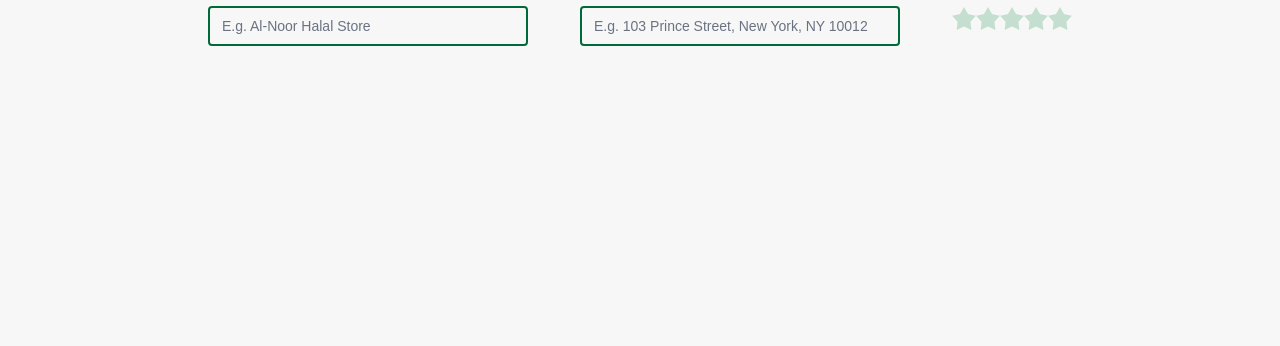
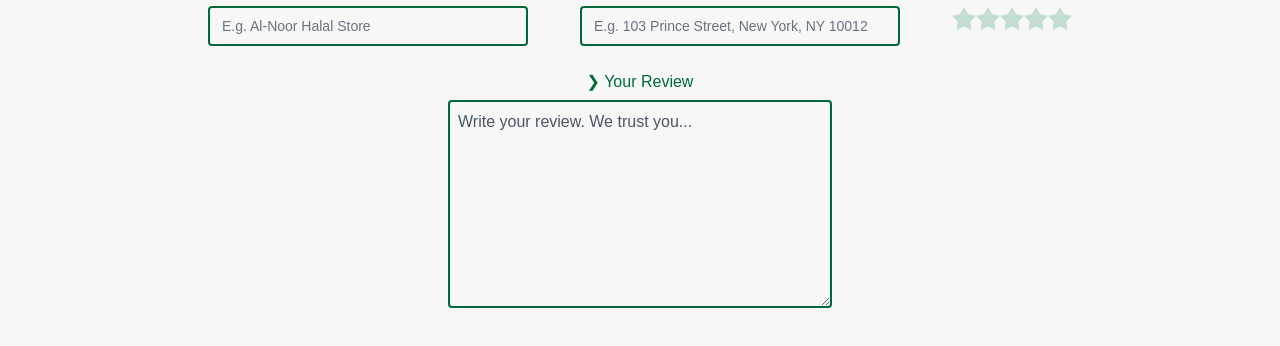
Before and after one commit to hsrokon/halal-rated, a React (Vite) app: page /addReviews in a window 1280 px wide. Shown: the part 308-654 px from the top of the page. Built offline with nearby package versions, Linux system fonts and the light colour scheme; no server answers.

Commit message:
review area added

```diff
--- a/src/pages/AddReviews.jsx
+++ b/src/pages/AddReviews.jsx
@@ -72,6 +72,8 @@ const AddReviews = () => {
       </h2>
 
       <form onSubmit={handleSubmit} className="my-10 space-y-6 px-4">
+
+        {/*---------- shop region and location */}
         <div className="flex flex-col gap-2 lg:gap-6 lg:flex-row lg:justify-around lg:items-end">
           {/* Region */}
           <div className="w-full md:w-2/4 md:mx-auto lg:mx-0 lg:w-1/3">
@@ -81,6 +83,7 @@ const AddReviews = () => {
             <select
               className="select select-bordered w-full border-2 border-primary rounded"
               value={region}
+              required
               onChange={(e) => setRegion(e.target.value)}
             >
               <option value="" disabled>
@@ -102,6 +105,7 @@ const AddReviews = () => {
             <select
               className="select select-bordered w-full border-2 border-primary rounded"
               value={country}
+              required
               onChange={(e) => setCountry(e.target.value)}
               disabled={!region}
             >
@@ -124,6 +128,7 @@ const AddReviews = () => {
             <select
               className="select select-bordered w-full border-2 border-primary rounded"
               value={city}
+              required
               onChange={(e) => setCity(e.target.value)}
               disabled={!cities.length}
             >
@@ -139,6 +144,7 @@ const AddReviews = () => {
           </div>
         </div>
 
+        {/*--------shop Name location and rating */}
         <div className="flex flex-col lg:flex-row justify-between">
           <label className="label flex-col items-start w-full
           md:w-2/4 lg:w-full mx-auto">
@@ -148,6 +154,7 @@ const AddReviews = () => {
 
             <input type="text"
             name="shop-name"
+            required
             placeholder="E.g. Al-Noor Halal Store"
             className="input input-bordered border-2 border-primary rounded lg:w-xs
             placeholder:text-gray-500"/>
@@ -160,7 +167,8 @@ const AddReviews = () => {
             </span>
 
             <input type="text"
-            name="shop-name"
+            name="shop-specific-location"
+            required
             placeholder="E.g. 103 Prince Street, New York, NY 10012"
             className="input input-bordered border-2 border-primary rounded lg:w-xs
             placeholder:text-gray-500"/>
@@ -176,6 +184,7 @@ const AddReviews = () => {
               <input
               type="radio"
               name="rating"
+              required
               className="mask mask-star-2 bg-green-700"  />
               <input
               type="radio"
@@ -195,7 +204,20 @@ const AddReviews = () => {
               className="mask mask-star-2 bg-green-700"  />
             </div>
           </label>
+        </div>
 
+        {/*----- shop review  */}
+        <div>
+          <label className="label flex flex-col">
+            <span className="label-text text-primary">&#10095; Your Review</span>
+
+            <textarea
+            name="review-area"
+            required
+            className="text-area w-full md:w-1/2 md:h-40 h-32 text-sm lg:text-base lg:w-96 lg:h-52 rounded border-2 border-primary p-2 placeholder:text-gray-600 text-base-content"
+            placeholder="Write your review. We trust you..."
+            ></textarea>
+          </label>
         </div>
 
       </form>
```
